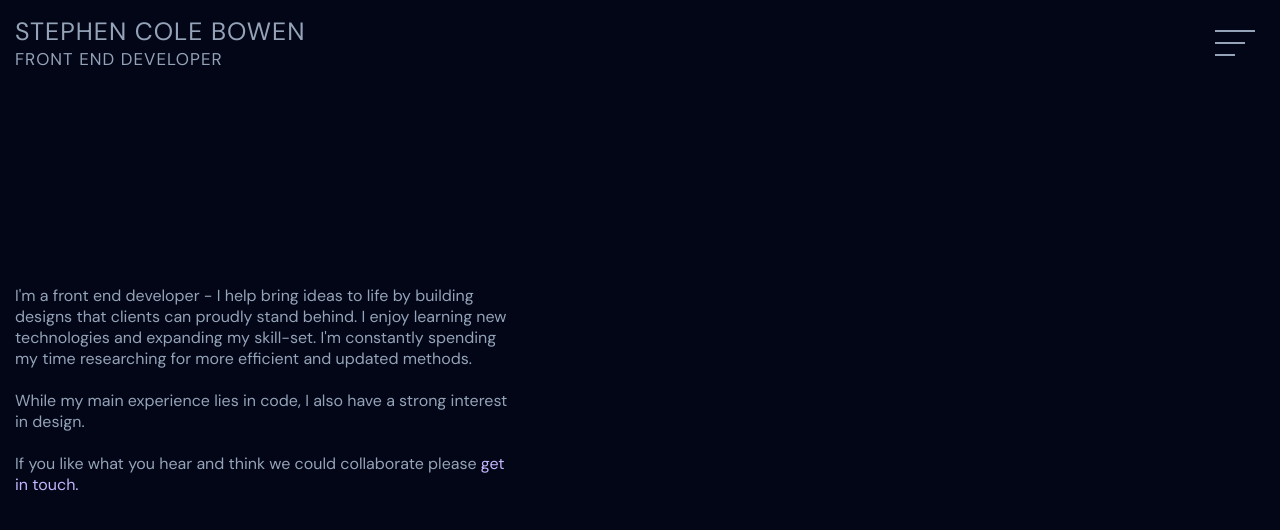
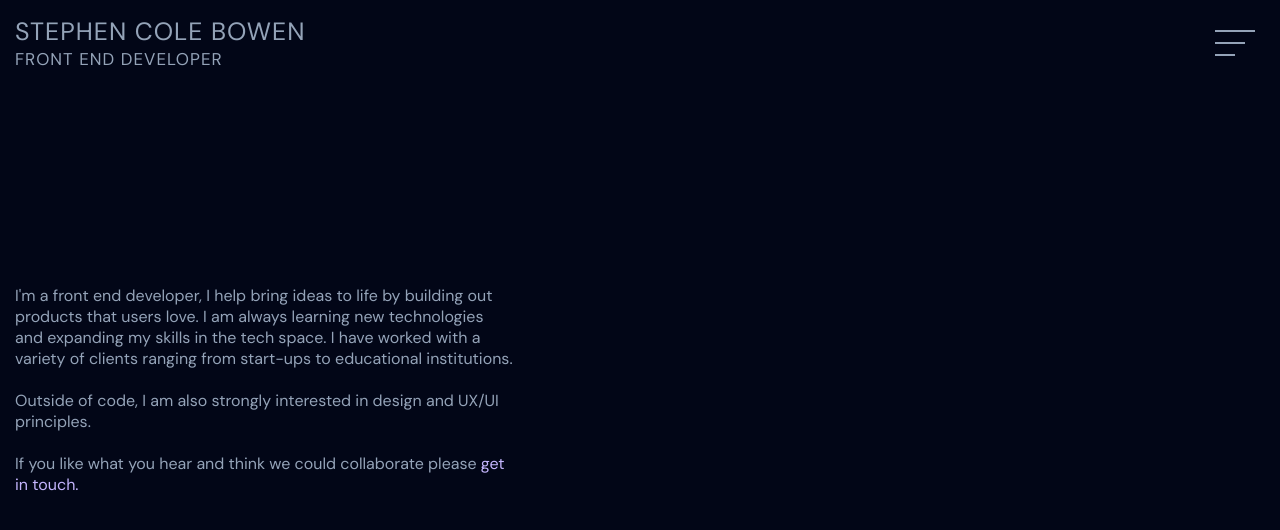
Before and after one commit to stevesscb/profile3.0, a React (Vite) app: page /about in a window 1280 px wide. Shown: the top 530 px of the page. Built offline with nearby package versions, Linux system fonts and the light colour scheme.

Commit message:
Update about me

```diff
--- a/src/layout/pages/about/About.jsx
+++ b/src/layout/pages/about/About.jsx
@@ -1,7 +1,7 @@
-import { Link } from 'react-router-dom';
+import { Link } from "react-router-dom";
 
-import MotionAnimate from 'src/components/MotionAnimate';
-import classes from './about.module.scss';
+import MotionAnimate from "src/components/MotionAnimate";
+import classes from "./about.module.scss";
 
 function About() {
   return (
@@ -9,20 +9,21 @@ function About() {
       <div className={classes.colOne}>
         <MotionAnimate>
           <p>
-            I'm a front end developer - I help bring ideas to life by building
-            designs that clients can proudly stand behind. I enjoy learning new
-            technologies and expanding my skill-set. I'm constantly spending my
-            time researching for more efficient and updated methods.
+            I'm a front end developer, I help bring ideas to life by building
+            out products that users love. I am always learning new technologies
+            and expanding my skills in the tech space. I have worked with a
+            variety of clients ranging from start-ups to educational
+            institutions.
           </p>
           <br />
           <p>
-            While my main experience lies in code, I also have a strong interest
-            in design.
+            Outside of code, I am also strongly interested in design and UX/UI
+            principles.
           </p>
           <br />
           <p>
             If you like what you hear and think we could collaborate please
-            <Link to='/contact' className={classes.cta}>
+            <Link to="/contact" className={classes.cta}>
               &nbsp;get in touch.
             </Link>
           </p>
```
